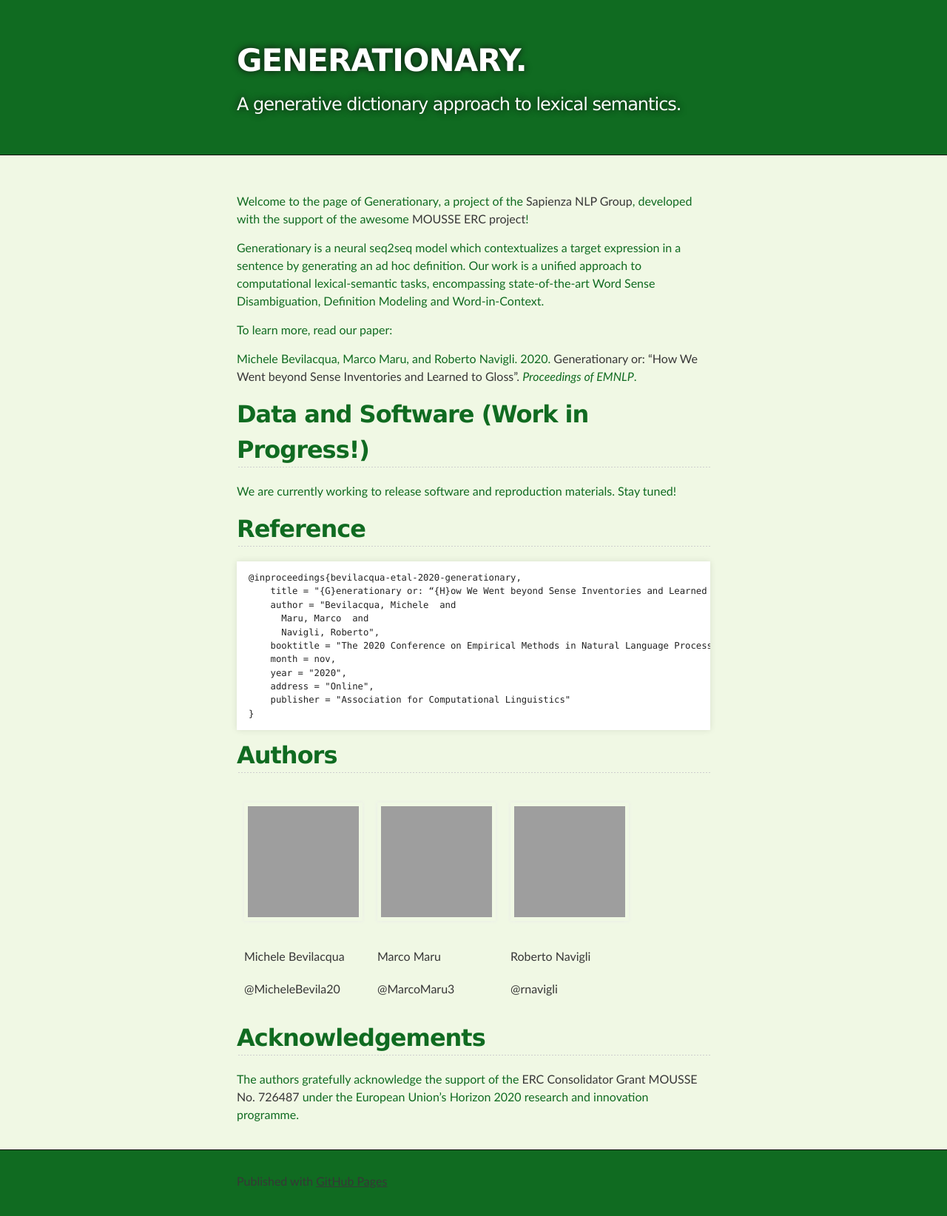
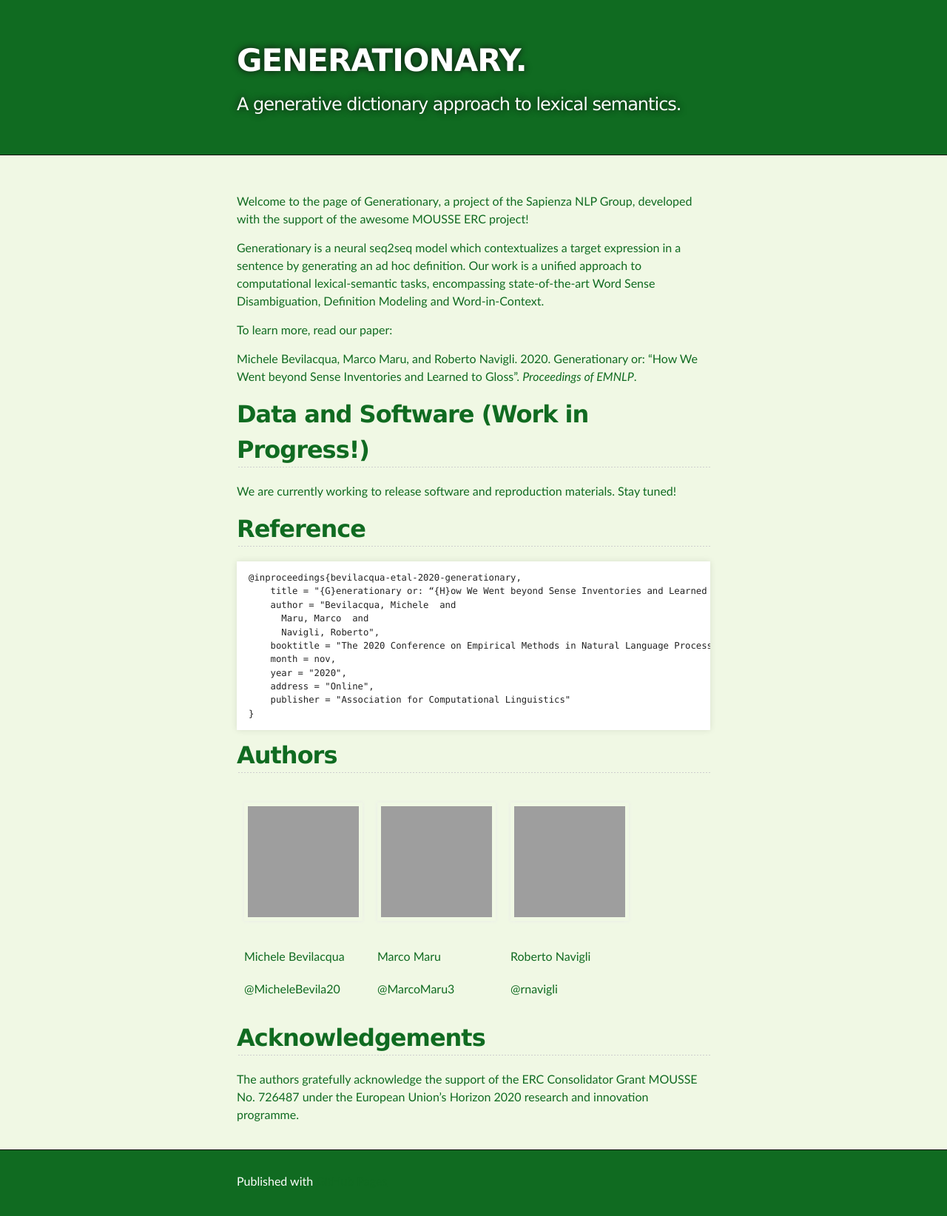
Before and after one commit to mbevila/generationary_web, a Jekyll site: the page built from index.md, in a window 1280 px wide. Shown: the whole page at 74% size. Built offline with Jekyll 4.4.1, drawn with Linux system fonts in a browser that asks for light colours; grey boxes are pictures that could not be loaded.

Commit message:
Update jekyll-theme-slate.scss

```diff
--- a/_sass/jekyll-theme-slate.scss
+++ b/_sass/jekyll-theme-slate.scss
@@ -53,6 +53,7 @@ body {
   -webkit-font-smoothing: antialiased;
 }
 
+/* headings */
 h1, h2, h3, h4, h5, h6 {
   margin: 10px 0;
   font-weight: 700;
@@ -93,12 +94,12 @@ p {
 }
 
 footer p {
-  color: #373737;
+  color: #ffffff;
 }
 
 a {
   text-decoration: none;
-  color: #373737;
+  color: #106B21;
   text-shadow: none;
 
   transition: color 0.5s ease;
@@ -118,7 +119,7 @@ a:hover, a:focus {
 }
 
 footer a {
-  color: #373737;
+  color: #fffff;
   text-decoration: underline;
 }
 
```
